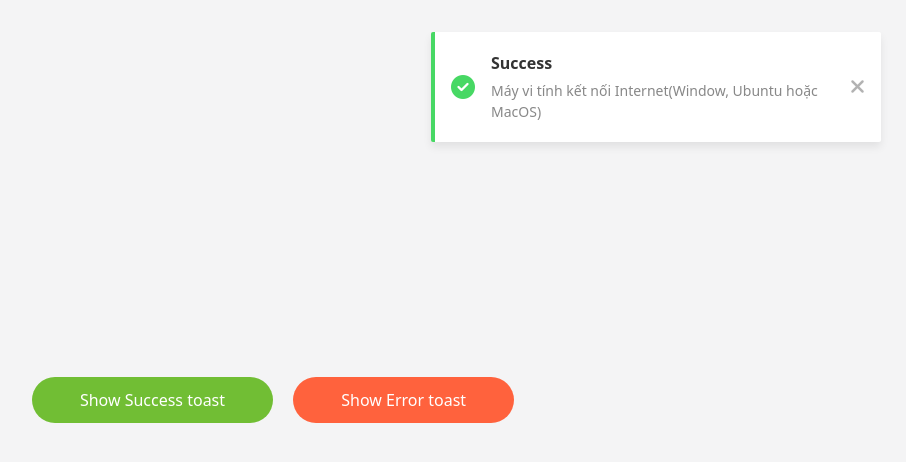
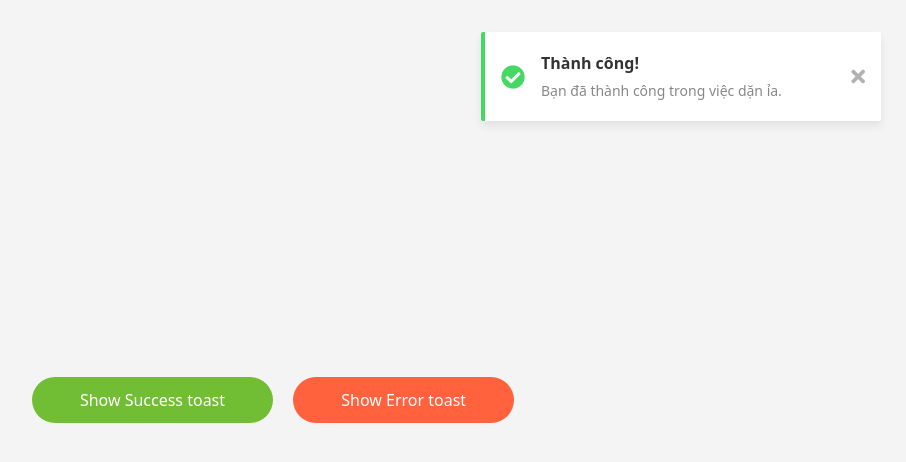
Before and after one commit to Gnuhq26/Toast_Message_UI, a plain HTML site: page index.html in a window 1280 px wide. Both pictures are taken after a click on the element "Show Success toast". Shown: the whole page, without its empty margins (367-1273 px from the left). Drawn offline with Linux system fonts and the light colour scheme.

Commit message:
upload files

```diff
--- a/index.html
+++ b/index.html
@@ -4,35 +4,80 @@
     <meta name="viewport" content="width=device-width, initial-scale=1.0">
     <title>Toast Message UI</title>
     <link rel="stylesheet" href="./style.css">
-    <link rel="stylesheet" href="https://cdnjs.cloudflare.com/ajax/libs/font-awesome/6.6.0/css/all.min.css" integrity="sha512-Kc323vGBEqzTmouAECnVceyQqyqdsSiqLQISBL29aUW4U/M7pSPA/gEUZQqv1cwx4OnYxTxve5UMg5GT6L4JJg==" crossorigin="anonymous" referrerpolicy="no-referrer" />
+    <link rel="stylesheet" href="https://cdnjs.cloudflare.com/ajax/libs/font-awesome/5.15.1/css/all.min.css" integrity="sha512-+4zCK9k+qNFUR5X+cKL9EIR+ZOhtIloNl9GIKS57V1MyNsYpYcUrUeQc9vNfzsWfV28IaLL3i96P9sdNyeRssA==" crossorigin="anonymous" />
 </head>
 <body>
-    <div id="toast">
-        <div class="toast toast--success">
-            <div class="toast__icon">
-                <i class="fas fa-check-circle"></i>
-            </div>
-            <div class="toast__body">
-                <h3 class="toast__title">Success</h3>
-                <p class="toast__msg">Máy vi tính kết nối Internet(Window, Ubuntu hoặc MacOS)</p>
-            </div>
-            <div class="toast__close">
-                <i class="fas fa-times"></i>
-            </div>
-        </div>
-    </div>
+    <div id="toast"></div>
     <div>
-        <div class="btn btn--success">Show Success toast</div>
-        <div class="btn btn--danger">Show Error toast</div>
+        <div onclick="showSuccessToast();" class="btn btn--success">Show Success toast</div>
+        <div onclick="showErrorToast();" class="btn btn--danger">Show Error toast</div>
     </div>
     <script>
-        function toast() {
+        function toast({
+            title = "",
+            message = "",
+            type = "info",
+            duration = 3000
+        }) {
+            const main = document.getElementById('toast');
+            if(main) {
+                const toast = document.createElement('div');
+                //Auto remove Toast
+                const autoRemoveId = setTimeout(function () {
+                    main.removeChild(toast);
+                }, duration + 1000);
 
+                // Remove toast when clicked
+                toast.onclick = function (e) {
+                    if (e.target.closest(".toast__close")) {
+                        main.removeChild(toast);
+                        clearTimeout(autoRemoveId);
+                    }
+                };
+
+                const icons = {
+                    success: "fas fa-check-circle",
+                    info: "fas fa-info-circle",
+                    warning: "fas fa-exclamation-circle",
+                    error: "fas fa-exclamation-circle"
+                };
+                const icon = icons[type];
+                const delay = (duration/1000).toFixed(2);
+
+                toast.classList.add('toast', `toast--${type}`);
+                toast.style.animation = `slideInLeft ease .3s, fadeOut linear 1s ${delay}s forwards`;
+                toast.innerHTML = `
+                    <div class="toast__icon">
+                        <i class="${icon}"></i>
+                    </div>
+                    <div class="toast__body">
+                        <h3 class="toast__title"> ${title} </h3>
+                        <p class="toast__msg">${message}</p>
+                    </div>
+                    <div class="toast__close">
+                        <i class="fas fa-times"></i>
+                    </div>
+                `;
+                main.appendChild(toast);
+            }
         };
 
-        toast({
-            title:
-        })
+        function showSuccessToast() {
+            toast({
+            title: "Thành công!",
+            message: "Bạn đã thành công trong việc dặn ỉa.",
+            type: "success",
+            duration: 3000
+            });
+        }
+        function showErrorToast() {
+            toast({
+            title: "Thất bại!",
+            message: "Có lỗi xảy ra, vui lòng dặn ỉa lại.",
+            type: "error",
+            duration: 5000
+            });
+        }
     </script>
 </body>
 </html>
```
